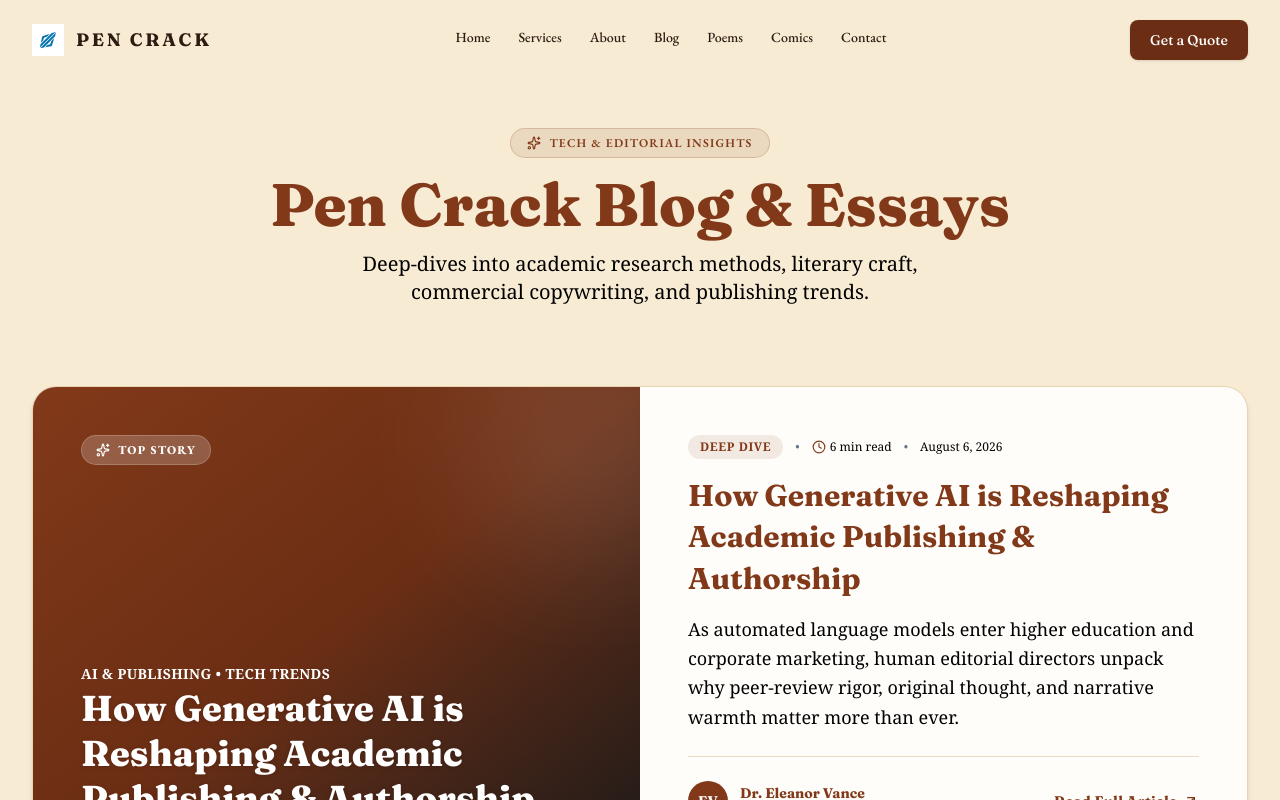
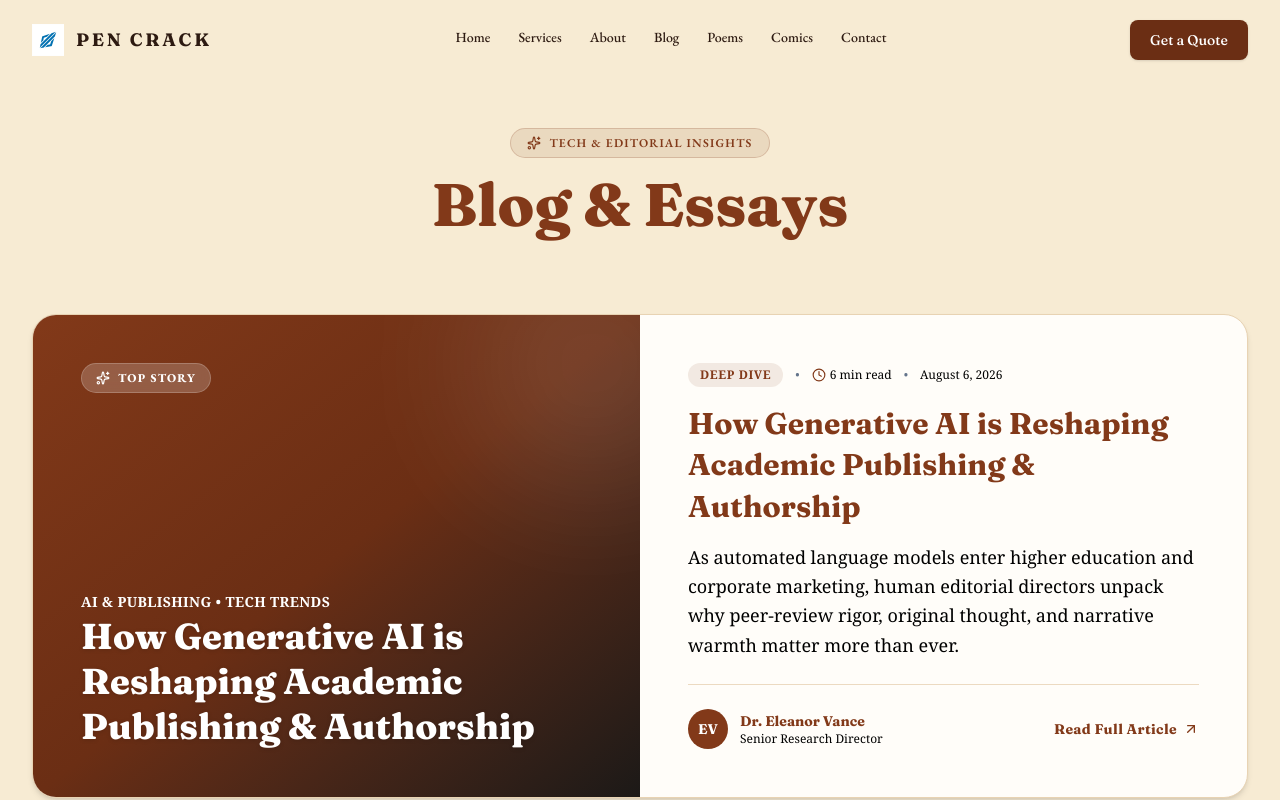
Before and after one commit to cherish-overseer/Pencraack, a Next.js app: page /blog in a window 1280 px wide. Shown: the top 800 px of the page. Built offline with nearby package versions, Linux system fonts and the light colour scheme.

Commit message:
Update Blog header: rename to Blog & Essays and remove description sentence

```diff
--- a/src/app/blog/page.tsx
+++ b/src/app/blog/page.tsx
@@ -23,12 +23,8 @@ export default function BlogPage() {
           </div>
 
           <h1 className="text-4xl sm:text-6xl font-extrabold text-brand-600 font-heading">
-            Pen Crack Blog & Essays
+            Blog & Essays
           </h1>
-
-          <p className="text-black text-lg sm:text-xl font-serif max-w-2xl mx-auto">
-            Deep-dives into academic research methods, literary craft, commercial copywriting, and publishing trends.
-          </p>
         </section>
 
         <BlogFeaturedHero />
```
